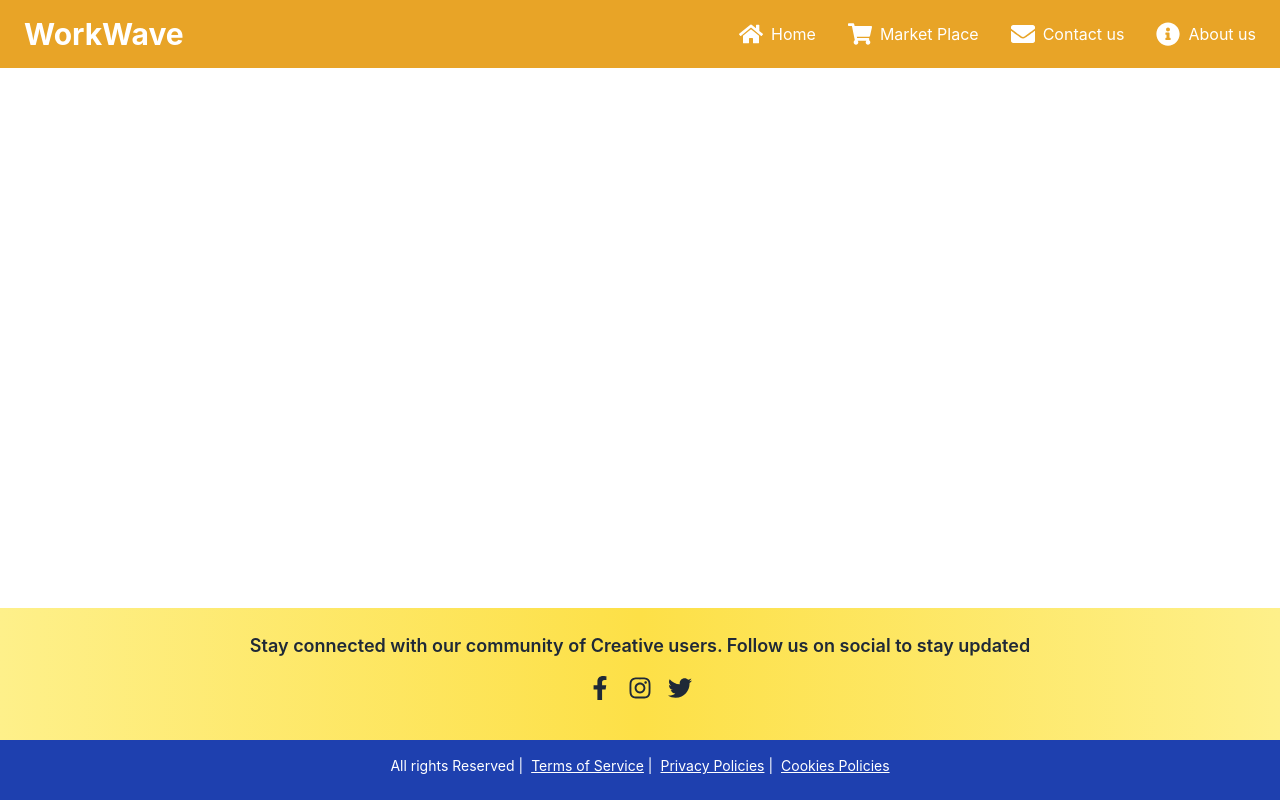
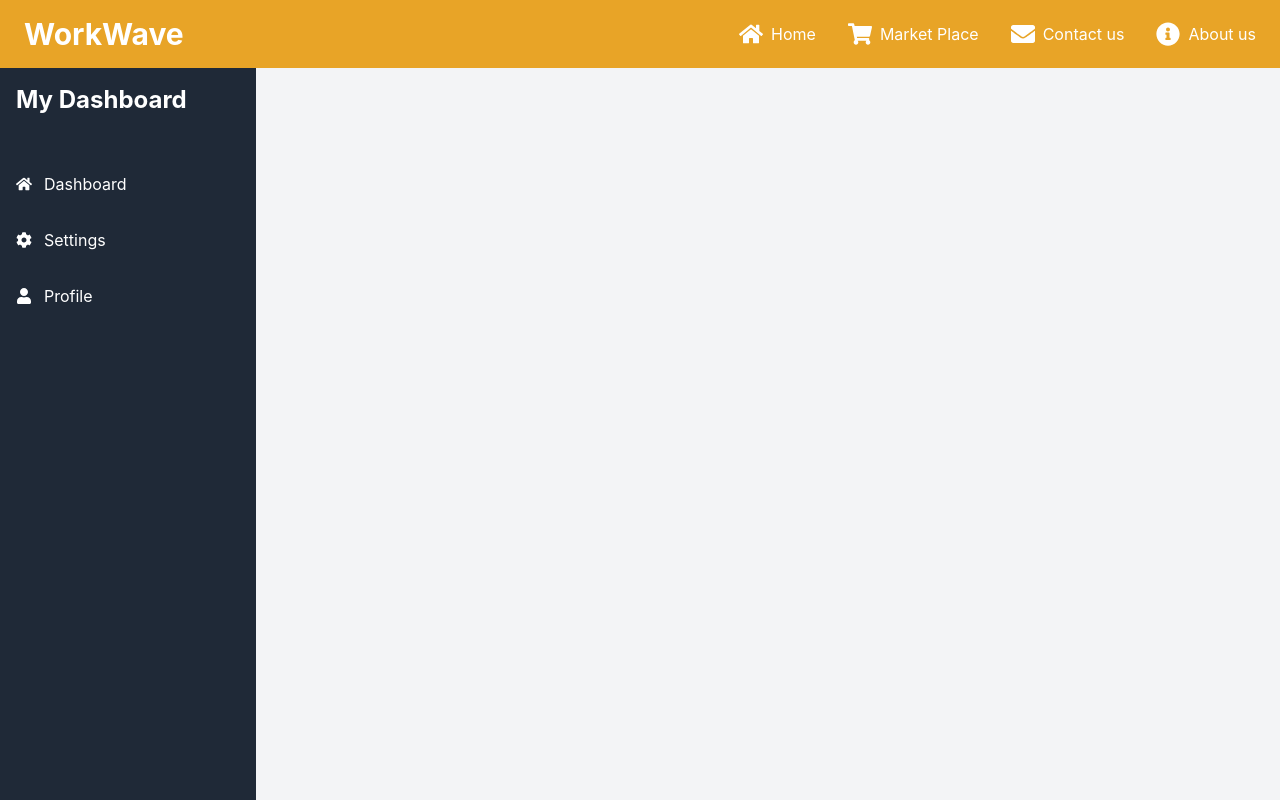
Before and after one commit to INTEL-ONBOARD/WorkWave-Frontend, a React (Vite) app in the folder WorkWave/: page /dashboard in a window 1280 px wide. Shown: the top 800 px of the page. Built offline with nearby package versions, Linux system fonts and the light colour scheme.

Commit message:
Sidebar and the content section updated

```diff
--- a/WorkWave/src/App.jsx
+++ b/WorkWave/src/App.jsx
@@ -6,6 +6,11 @@ import Login from './pages/Login';
 import About from './pages/About';
 import Contact from './pages/Contact';
 import SignUp from './pages/SignUp';
+import Dashboard from './pages/dashboard/dashboard'; // Make sure this path is correct
+
+import Home from './pages/dashboard/Home'; // Dashboard Home content
+import Settings from './pages/dashboard/settings'; // Dashboard Settings content
+import Profile from './pages/dashboard/profile'; // Dashboard Profile content
 
 const App = () => {
     return (
@@ -14,10 +19,15 @@ const App = () => {
                 <Navbar />
                 <main className="flex-grow">
                     <Routes>
-                        <Route exact path="/" element={<Login />} />
+                        <Route path="/" element={<Login />} />
                         <Route path="/about" element={<About />} />
                         <Route path="/contact" element={<Contact />} />
                         <Route path="/signUp" element={<SignUp />} />
+                        <Route path="/dashboard" element={<Dashboard />}>
+                            <Route path="home" element={<Home />} />
+                            <Route path="settings" element={<Settings />} />
+                            <Route path="profile" element={<Profile />} />
+                        </Route>
                     </Routes>
                 </main>
                 <Footer />
--- /dev/null
+++ b/WorkWave/src/components/SideBar.jsx
@@ -0,0 +1,29 @@
+import React from 'react';
+import { Link } from 'react-router-dom';
+import { FaHome, FaCog, FaUser } from 'react-icons/fa';
+
+const Sidebar = () => {
+    return (
+        <div className="w-64 bg-gray-800 text-white min-h-screen">
+            <div className="p-4 text-2xl font-bold">
+                My Dashboard
+            </div>
+            <nav className="mt-6">
+                <Link to="/dashboard/home" className="flex items-center p-4 hover:bg-gray-700">
+                    <FaHome className="mr-3" />
+                    Dashboard
+                </Link>
+                <Link to="/dashboard/settings" className="flex items-center p-4 hover:bg-gray-700">
+                    <FaCog className="mr-3" />
+                    Settings
+                </Link>
+                <Link to="/dashboard/profile" className="flex items-center p-4 hover:bg-gray-700">
+                    <FaUser className="mr-3" />
+                    Profile
+                </Link>
+            </nav>
+        </div>
+    );
+}
+
+export default Sidebar;
--- /dev/null
+++ b/WorkWave/src/pages/dashboard/Home.jsx
@@ -0,0 +1,12 @@
+import React from 'react';
+
+const Home = () => {
+    return (
+        <div>
+            <h1 className="text-3xl font-bold mb-4">Home</h1>
+            <p>Welcome to the dashboard home page!</p>
+        </div>
+    );
+}
+
+export default Home;
--- /dev/null
+++ b/WorkWave/src/pages/dashboard/dashboard.jsx
@@ -0,0 +1,16 @@
+import React from 'react';
+import { Outlet } from 'react-router-dom'; // For nested routing
+import Sidebar from '../../components/SideBar'; // Adjust import path as needed
+
+const Dashboard = () => {
+    return (
+        <div className="flex min-h-screen">
+            <Sidebar />
+            <div className="flex-1 p-6 bg-gray-100">
+                <Outlet /> {/* Renders the matched child route */}
+            </div>
+        </div>
+    );
+}
+
+export default Dashboard;
--- /dev/null
+++ b/WorkWave/src/pages/dashboard/profile.jsx
@@ -0,0 +1,12 @@
+import React from 'react';
+
+const Profile = () => {
+    return (
+        <div>
+            <h1 className="text-3xl font-bold mb-4">Profile</h1>
+            <p>View and edit your profile here.</p>
+        </div>
+    );
+}
+
+export default Profile;
--- /dev/null
+++ b/WorkWave/src/pages/dashboard/settings.jsx
@@ -0,0 +1,12 @@
+import React from 'react';
+
+const Settings = () => {
+    return (
+        <div>
+            <h1 className="text-3xl font-bold mb-4">Settings</h1>
+            <p>Manage your settings here.</p>
+        </div>
+    );
+}
+
+export default Settings;
```
